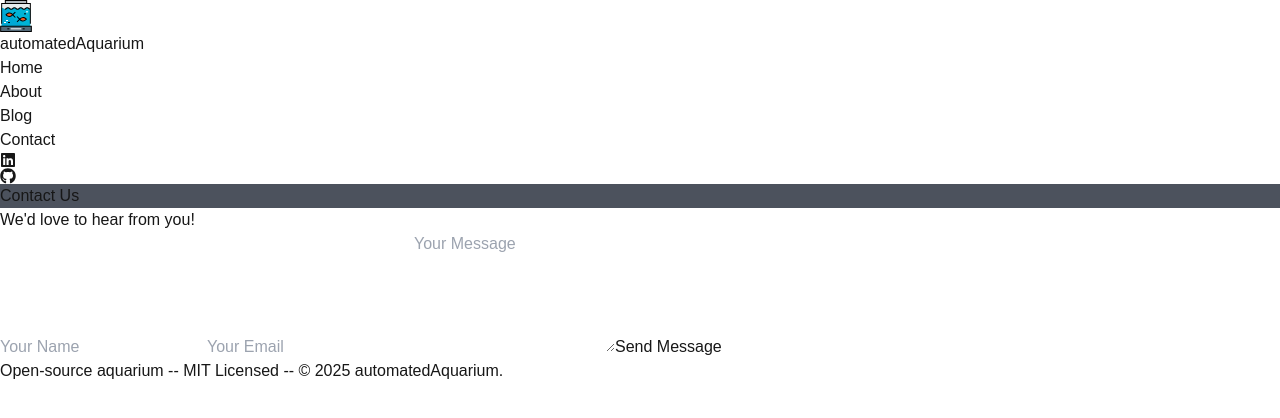
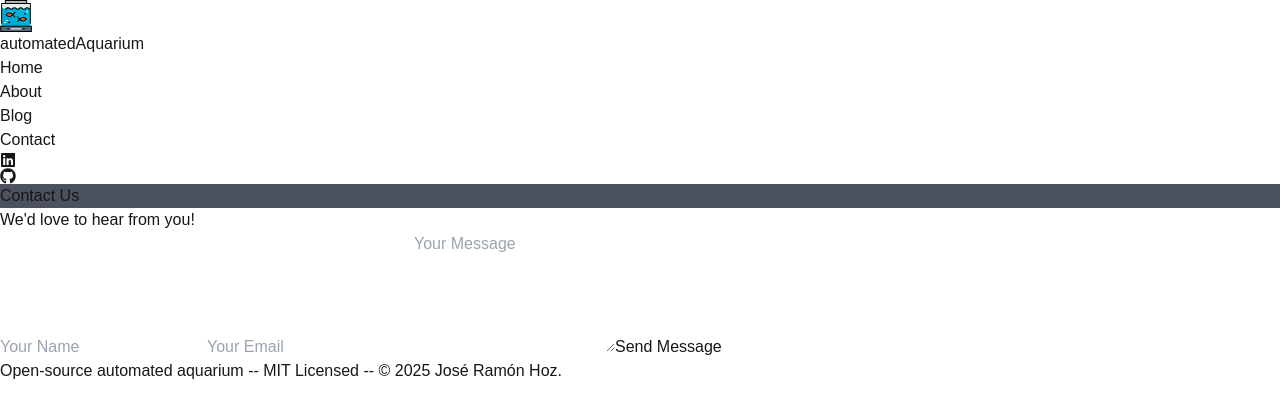
Before and after one commit to Joserra13/automated-aquarium, a Next.js app in the folder automated-aquarium-web/: page /contact in a window 1280 px wide. Shown: the top 418 px of the page. Built offline with nearby package versions, Linux system fonts and the light colour scheme.

Commit message:
Fix: Change footer info

```diff
--- a/automated-aquarium-web/src/components/Footer.tsx
+++ b/automated-aquarium-web/src/components/Footer.tsx
@@ -1,7 +1,7 @@
 export default function Footer() {
   return (
     <footer className="row-start-3 flex gap-6 flex-wrap items-center justify-center">
-      Open-source aquarium -- MIT Licensed -- © {new Date().getFullYear()} automatedAquarium.
+      Open-source automated aquarium -- MIT Licensed -- © {new Date().getFullYear()} José Ramón Hoz.
     </footer>
   );
 }
```
